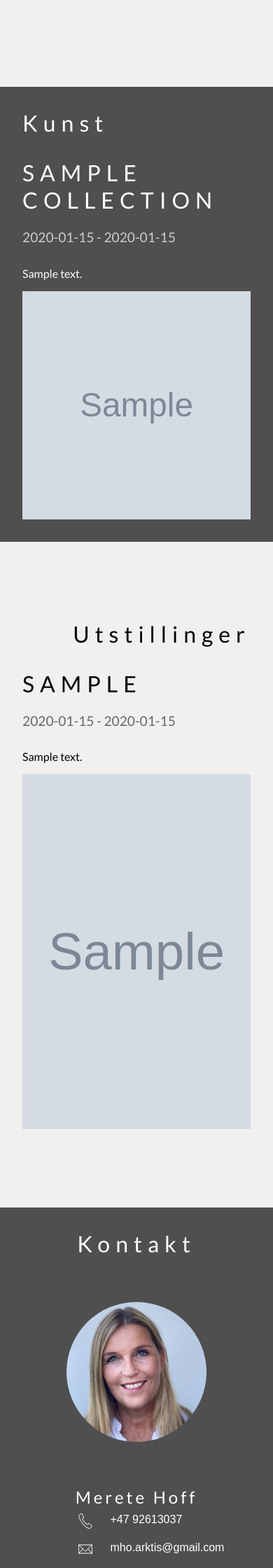
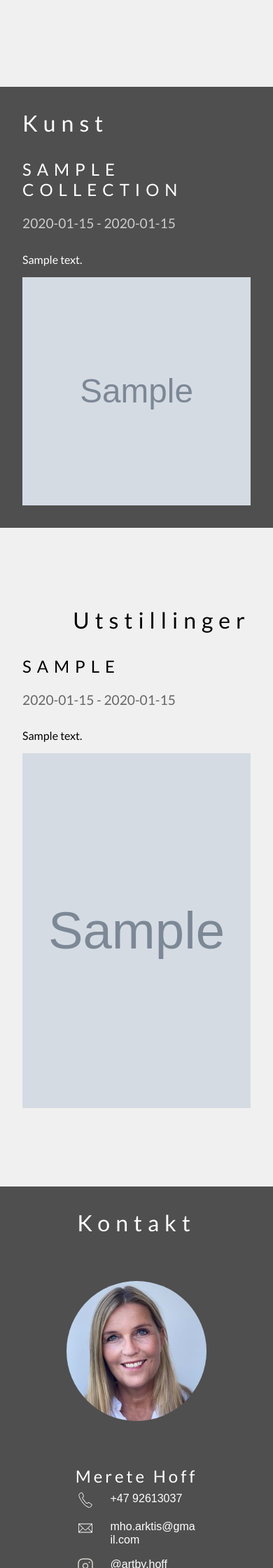
Before and after one commit to aTrueYety/meretehoff, a PHP site: page / in a window 390 px wide. Shown: the part 2200-4440 px from the top of the page at 70% size. Run offline with PHP 8.4, Linux system fonts and the light colour scheme; tables that the repository leaves empty hold one stand-in row (values such as "Sample post"); data that the repository does not hold is empty.

Commit message:
add responsive styles for header and details layout in painting section

```diff
--- a/www/css/index.css
+++ b/www/css/index.css
@@ -60,11 +60,21 @@
     font-size: 1rem;
     line-height: 1.2rem;
   }
+
+  .header {
+    background-attachment: scroll;
+    background-size: cover;
+    background-position: center center;
+    /* iOS Safari specific fixes */
+    -webkit-background-size: cover;
+    -webkit-transform: translateZ(0);
+    transform: translateZ(0);
+  }
 }
 
 .header {
   width: 100%;
-  height: 100vh;
+  height: 100svh;
 
   background-image: url("../img/banner.jpeg");
   background-attachment: fixed;
@@ -309,12 +319,10 @@
 
       & .title {
         max-width: 100%;
-        font-size: 2rem;
+        font-size: 1.5rem;
         letter-spacing: 0.5rem;
         text-transform: uppercase;
-        word-wrap: break-word;
-        overflow-wrap: break-word;
-        hyphens: auto;
+        overflow-wrap: anywhere;
       }
     }
 
@@ -501,9 +509,7 @@
         & p {
           text-align: left;
           max-width: 100%;
-          word-wrap: break-word;
-          overflow-wrap: break-word;
-          hyphens: auto;
+          overflow-wrap: anywhere;
         }
 
         &:hover {
```
Also changed, not shown: www/css/painting.css (+9 -0 lines).
